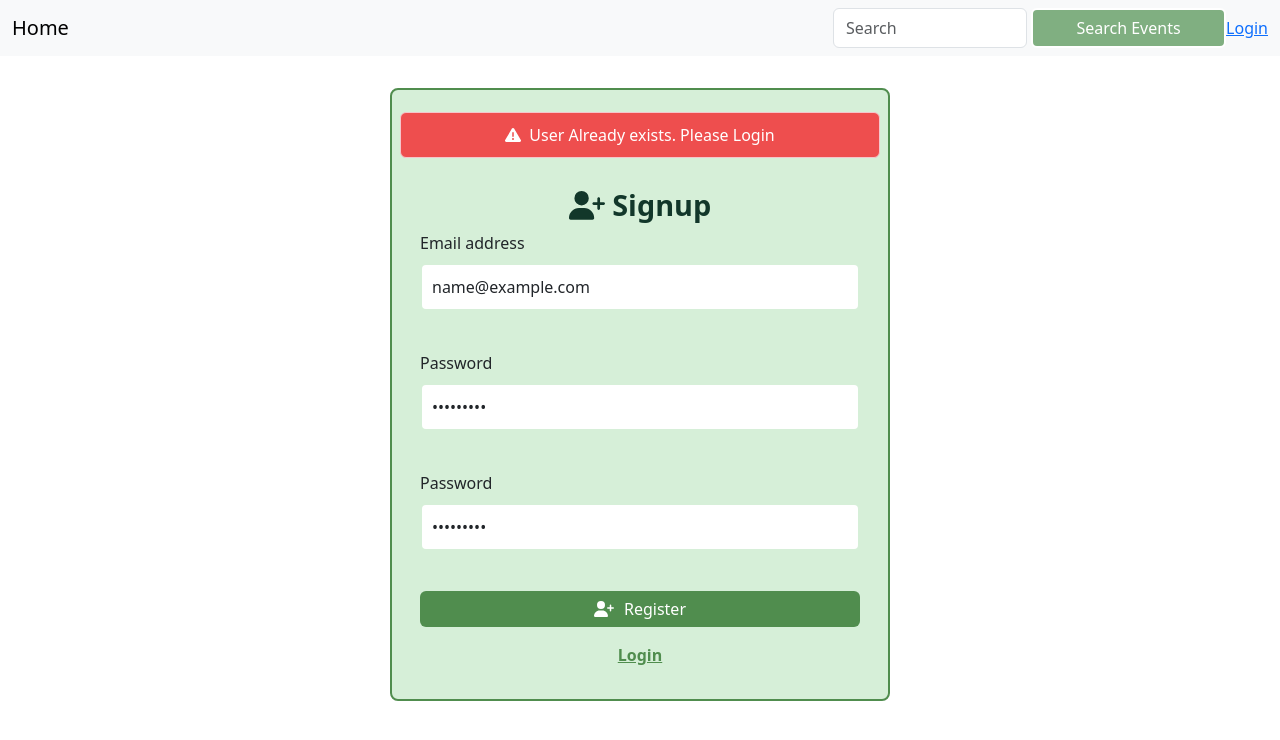
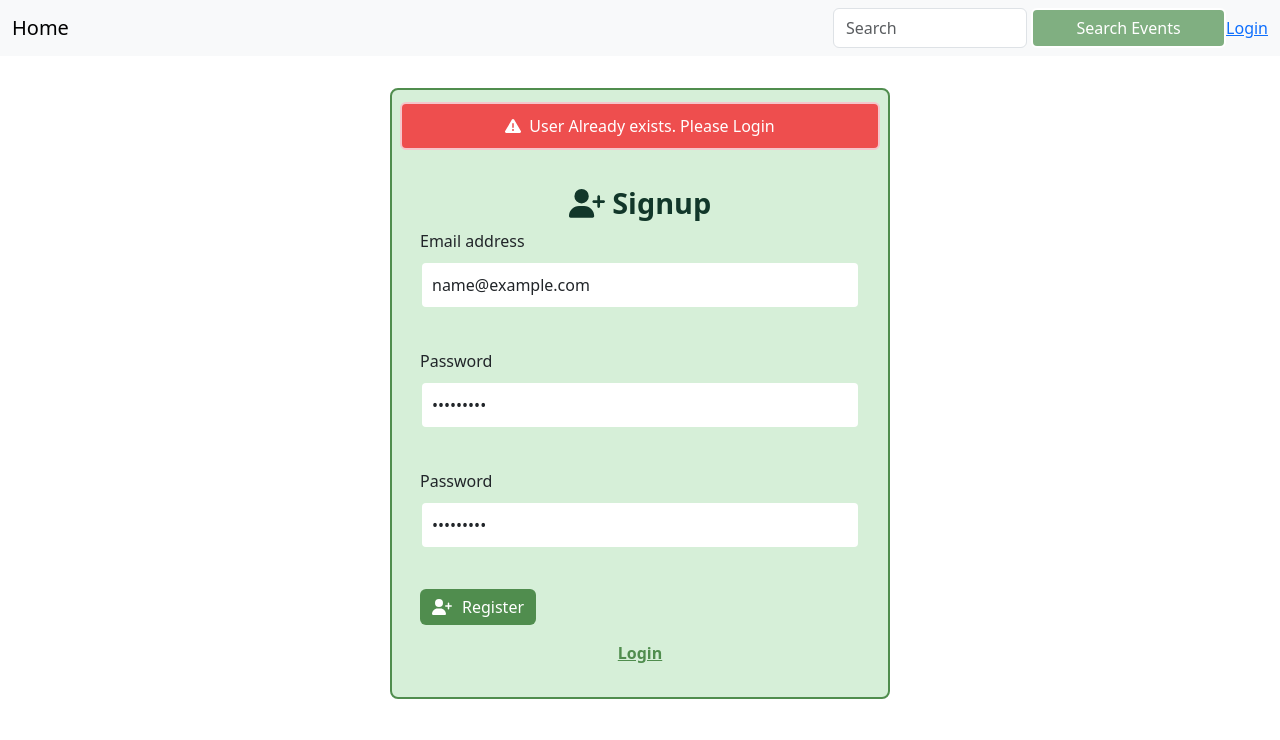
Before and after one commit to lateefmushtaq/YesEvent, a React (Create React App) app: page /register in a window 1280 px wide. Both pictures are taken after typing "name@example.com", "Sample123", "Sample123" into the empty fields and a click on the button "Register". Shown: the top 740 px of the page. Built offline with nearby package versions, Linux system fonts and the light colour scheme.

Commit message:
feat: add error alerts and submission confirmation alerts
- Added alerts to display error messages.
- Added alert to confirm form submission.

```diff
--- a/src/App.js
+++ b/src/App.js
@@ -9,22 +9,19 @@ import Register from './components/Register'
 import Home from './components/Home';
 import NavBar from './components/Navbar';
 import CreateEvent from './components/events/CreateEvent';
-import OtherDetails from './components/events/OtherDetails';
+import OtherDetails from './components/events/OtherDetails'
 function App() {
   return (
     <AuthProvider>
-
       <NavBar />
       <Routes>
-
         <Route path="/" element={<Home />} />
         <Route path="/login" element={<Login />} />
         <Route path="/register" element={<Register />} />
         <Route path="/dashboard" element={<PrivateRoute element={<Dashboard />} />} />
         <Route path="/createEvent" element={<PrivateRoute element={<CreateEvent />} />} />
-        <Route path="/otherDetails" element={<PrivateRoute element={<OtherDetails />} />} />
+        <Route path="otherDetails" element={<OtherDetails />} />
       </Routes>
-
     </AuthProvider >
   );
 }
--- a/src/components/Alerts.jsx
+++ b/src/components/Alerts.jsx
@@ -1,19 +1,34 @@
 import Alert from "react-bootstrap/Alert";
 import styled from "styled-components";
 const StyledAlert = styled(Alert)`
-  background-color: #ee4e4e;
-  border-color: #f5c6cb;
-  color: #fff;
+  background-color: ${(props) => props.backgroundcolor};
+  border: 2px solid ${(props) => props.border};
+  color: ${(props) => props.color};
   padding: 10px;
-  margin: 10px 0;
+  margin: ${(props) => props.margin};
   text-align: center;
+  border-radius: ${(props) => props.radius};
+  margin: ${(props) => props.margin};
 `;
 
-function MyAlert({ Message, icon }) {
+function MyAlert({
+  Message,
+  icon,
+  backgroundcolor,
+  color,
+  border,
+  margin,
+  radius,
+}) {
   return (
     <>
-      <StyledAlert variant="danger">
-        {" "}
+      <StyledAlert
+        backgroundcolor={backgroundcolor}
+        color={color}
+        border={border}
+        margin={margin}
+        radius={radius}
+      >
         {icon}
         {Message}
       </StyledAlert>
--- a/src/components/Dashboard.jsx
+++ b/src/components/Dashboard.jsx
@@ -22,7 +22,7 @@ function Dashboard() {
             coloronhover="#508d4e"
             backgroundcolor="#80af81"
             color="#fff"
-            handleClick={eventButton}
+            handleclick={eventButton}
             width="300px"
           >
             {" "}
--- a/src/components/Home.jsx
+++ b/src/components/Home.jsx
@@ -1,7 +1,5 @@
 import React from "react";
-
 import Events from "./events/Events";
-
 import { Link } from "react-router-dom";
 function Home() {
   return (
--- a/src/components/Logout.jsx
+++ b/src/components/Logout.jsx
@@ -18,7 +18,7 @@ const Logout = () => {
         coloronhover="#ee4e4e"
         backgroundcolor="#fff"
         color="#ee4e4e"
-        handleClick={handleLogout}
+        handleclick={handleLogout}
       >
         <FontAwesomeIcon icon={faArrowRightFromBracket} /> Logout
       </MyButton>
--- a/src/components/Register.jsx
+++ b/src/components/Register.jsx
@@ -11,13 +11,13 @@ import {
 } from "@fortawesome/free-solid-svg-icons";
 
 import {
-  Button as BootstrapButton,
   Form as BootstrapForm,
   Container as BootstrapContainer,
   Row,
   Col,
 } from "react-bootstrap";
 import MyAlert from "./Alerts";
+import MyButton from "./buttons/CreateEventButton";
 const iconError = (
   <FontAwesomeIcon
     icon={faTriangleExclamation}
@@ -50,26 +50,6 @@ const Form = styled(BootstrapForm)`
   }
 `;
 
-const Button = styled(BootstrapButton)`
-  background-color: #80af81;
-  border: none;
-  width: 100%;
-  margin-bottom: 1rem;
-  margin-top: 1rem;
-  color: white;
-  display: flex;
-  justify-content: center;
-  align-items: center;
-  gap: 10px;
-
-  &:hover {
-    background: #508d4e;
-  }
-  &:active,
-  &:focus {
-    background: #508d4e !important;
-  }
-`;
 const Container = styled(BootstrapContainer)`
   background-color: #d6efd8;
   margin-top: 2rem;
@@ -112,6 +92,9 @@ function MyForm() {
         <MyAlert
           Message={`User Already exists. Please Login `}
           icon={iconError}
+          backgroundcolor={"#ee4e4e"}
+          color={"#fff"}
+          border={"#f5c6cb"}
         />
       ) : null}
 
@@ -149,9 +132,9 @@ function MyForm() {
               />
               <Form.Text id="error">{errors.passwordRepeat?.message}</Form.Text>
             </Form.Group>
-            <Button variant="primary" type="submit">
+            <MyButton variant="primary" type="submit">
               {icon} Register
-            </Button>
+            </MyButton>
             <Link to="/login">Login</Link>
           </Form>
         </Col>
--- a/src/components/buttons/CreateEventButton.jsx
+++ b/src/components/buttons/CreateEventButton.jsx
@@ -14,7 +14,7 @@ export const Button = styled(BootstrapButton)`
 
   &:hover {
     background-color: ${(props) => props.coloronhover};
-    color: ${(props) => props.backgroundColor};
+    color: ${(props) => props.backgroundcolor};
     border: 2px solid ${(props) => props.color};
   }
   &:active,
@@ -26,21 +26,23 @@ export const Button = styled(BootstrapButton)`
 
 function MyButton({
   children,
-  handleClick,
+  handleclick,
   backgroundcolor,
-  borderColor,
+  bordercolor,
   coloronhover,
   color,
   width,
+  type = "button",
 }) {
   return (
     <Button
-      backgroundcolor={backgroundcolor}
-      borderColor={borderColor}
-      coloronhover={coloronhover}
-      onClick={handleClick}
+      bordercolor={bordercolor}
       color={color}
       width={width}
+      coloronhover={coloronhover}
+      backgroundcolor={backgroundcolor}
+      onClick={handleclick}
+      type={type}
     >
       {children}
     </Button>
--- a/src/components/events/CreateEvent.jsx
+++ b/src/components/events/CreateEvent.jsx
@@ -1,38 +1,42 @@
-import React, { useContext } from "react";
+import React, { useContext, useState } from "react";
+import { FontAwesomeIcon } from "@fortawesome/react-fontawesome";
+import AuthContext from "../contextProvider/AuthProvider";
+import {
+  Form,
+  Row,
+  Col,
+  FloatingLabel,
+  Container as BootstrapContainer,
+} from "react-bootstrap";
+import MyButton from "../buttons/CreateEventButton";
+import { Link, Outlet, useNavigate } from "react-router-dom";
 import { useForm } from "react-hook-form";
 import * as yup from "yup";
 import { yupResolver } from "@hookform/resolvers/yup";
-import AuthContext from "../contextProvider/AuthProvider";
-import { Form, Row, Col, FloatingLabel } from "react-bootstrap";
-import { Button } from "../buttons/CreateEventButton";
-import { useNavigate } from "react-router-dom";
-
+import MyAlert from "../Alerts";
+import { faCircleCheck } from "@fortawesome/free-solid-svg-icons";
+import styled from "styled-components";
+const Container = styled(BootstrapContainer)`
+  background-color: #d6efd8;
+  margin: auto;
+  padding: 12px 8px;
+  border: 2px solid #508d4e;
+  border-radius: 8px;
+`;
 const schema = yup.object().shape({
   eventName: yup.string().required("Name is required"),
-  file: yup
-    .mixed()
-    .test(
-      "fileFormat",
-      "Only JPEG, PNG, WEBP, and GIF files are accepted",
-      (value) => {
-        if (!value || value.length === 0) {
-          return true; // Allow empty value
-        }
-        return ["image/jpeg", "image/png", "image/gif", "image/webp"].includes(
-          value[0].type
-        );
-      }
-    ),
 });
 
 function CreateEvent() {
-  const navigate = useNavigate();
-  const { setEventData } = useContext(AuthContext);
+  const [alert, setAlert] = useState(false);
+
   const {
     register,
     handleSubmit,
     formState: { errors },
   } = useForm({ resolver: yupResolver(schema) });
+  const navigate = useNavigate();
+  const { setEventData } = useContext(AuthContext);
 
   function onSubmit(data) {
     const formData = {
@@ -45,6 +49,9 @@ function CreateEvent() {
       description: data.description,
       Links: data.Links,
       linkName: data.linkName,
+      startDate: data.startDate,
+      endDate: data.endDate,
+      specialRequirements: data.specialRequirements,
       fileData: data.file[0]
         ? {
             name: URL.createObjectURL(data.file[0]),
@@ -56,11 +63,42 @@ function CreateEvent() {
     };
 
     setEventData((prevData) => [...prevData, formData]);
-    navigate("/otherDetails");
+    setAlert(true);
+    setTimeout(() => {
+      setAlert(false);
+    }, 4500);
   }
 
+  function handleCancel() {
+    navigate("/dashboard");
+  }
+
+  // const done = <FontAwesomeIcon icon="fa-solid fa-circle-check" />;
   return (
+    <Container>
       <Form onSubmit={handleSubmit(onSubmit)}>
+        {alert === true && (
+          <MyAlert
+            icon={
+              <FontAwesomeIcon
+                icon={faCircleCheck}
+                beatFade
+                style={{ marginRight: "12px" }}
+              />
+            }
+            Message={
+              <span>
+                Event Created Sucessfully{" "}
+                <Link to={"/dashboard"}> Your Event</Link>
+              </span>
+            }
+            backgroundcolor={"#80af81"}
+            color={"#fff"}
+            border={"#508d4e"}
+            margin={"12px"}
+            radius={"6px"}
+          />
+        )}
         <Row className="mb-3">
           <Form.Group as={Col} xs={12} md={4}>
             <Form.Label>Event Name</Form.Label>
@@ -102,7 +140,7 @@ function CreateEvent() {
 
         <Row className="mb-3">
           <Form.Group as={Col} xs={12} md={4}>
-          <Form.Label> Venue Type</Form.Label>
+            <Form.Label>Venue Type</Form.Label>
             <Form.Select
               defaultValue=""
               id="venueType"
@@ -150,33 +188,36 @@ function CreateEvent() {
           </FloatingLabel>
         </Row>
 
-      <Row className="mb-2" style={{ justifyContent: "end" }}>
-        <Button
+        <Row
+          className="mb-3"
+          style={{ justifyContent: "end", margin: "auto", gap: "10px" }}
+        >
+          <MyButton
             variant="primary"
             type="submit"
             coloronhover="#508d4e"
             backgroundcolor="#80af81"
             color="#fff"
-          handleClick={onSubmit}
-          width="400px"
+            width="150px"
           >
             Next
-        </Button>
+          </MyButton>
 
-        <Button
+          <MyButton
             variant="danger"
-          type="reset"
+            type="button"
             coloronhover="#ee4e4e"
-          bord
             backgroundcolor="#f8f8f8"
             color="#ee4e4e"
-          handleClick={onSubmit}
-          width="300px"
+            width="100px"
+            handleclick={handleCancel}
           >
             Cancel
-        </Button>
+          </MyButton>
         </Row>
+        <Outlet />
       </Form>
+    </Container>
   );
 }
 
--- a/src/components/events/OtherDetails.jsx
+++ b/src/components/events/OtherDetails.jsx
@@ -21,7 +21,6 @@ function OtherDetails() {
   } = useForm({ resolver: yupResolver(schema) });
 
   function onSubmit(data) {
-    console.log(data);
     navigate("/dashboard");
   }
 
```
Also changed, not shown: public/manifest.json, src/components/events/Untitled-1.js (added). Lines whose indentation alone changed are shown as unchanged.
